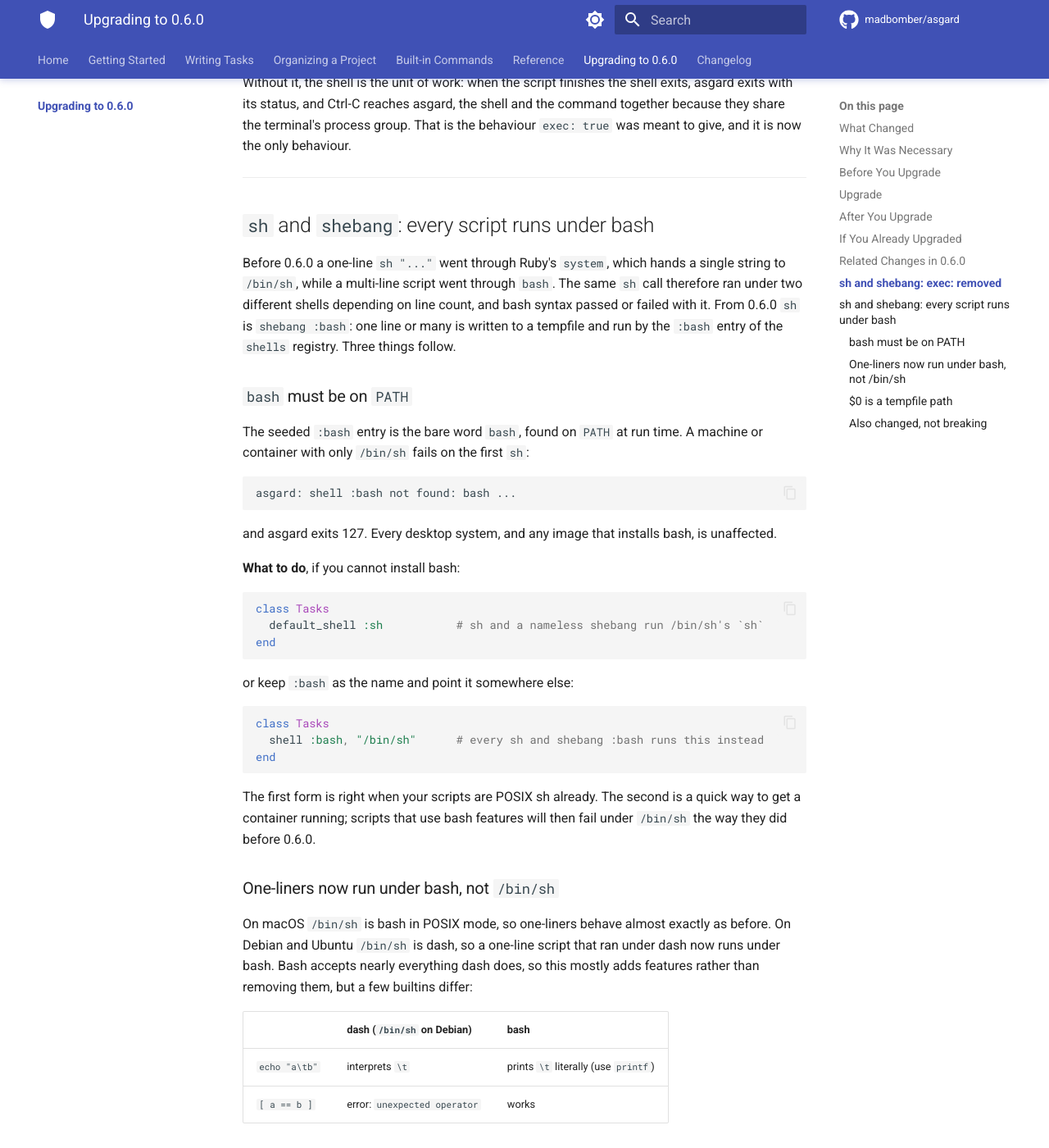
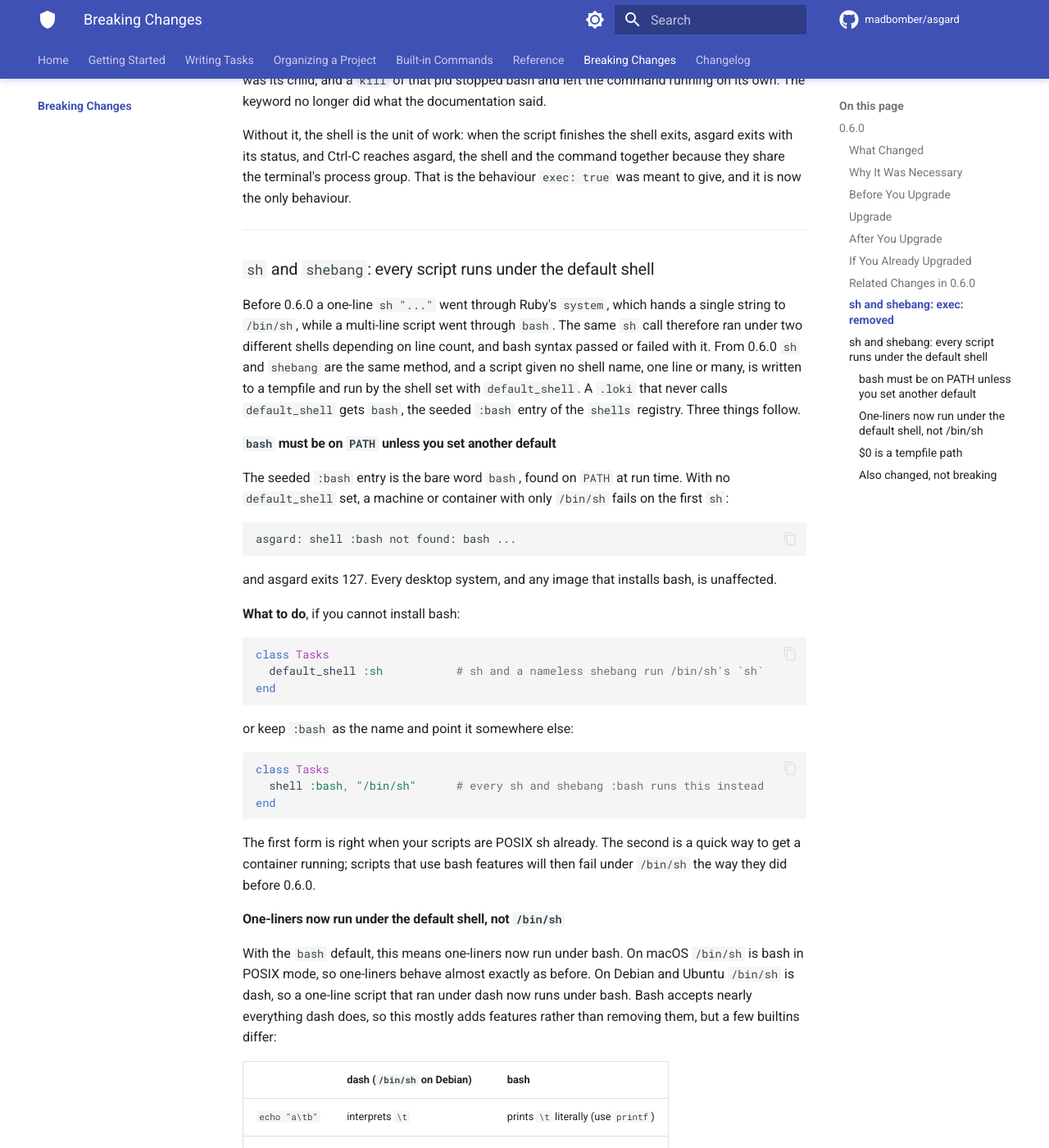
Before and after one commit to MadBomber/asgard, an MkDocs documentation site: the page built from docs/breaking-changes.md, in a window 1280 px wide and 1400 px high, scrolled down 4539 px. Shown: the whole window at 82% size. Built offline with MkDocs 1.6.1 and Material for MkDocs 9.7.7, drawn with Linux system fonts in a browser that asks for light colours; comment, search, counter and statistics services are not loaded; some of the changed text lies outside the part shown.

Commit message:
updating documentation in prep for 0.6.0 release

````diff
--- a/docs/upgrading-0.6.md
+++ b/docs/breaking-changes.md
@@ -1,4 +1,8 @@
-# Upgrading to 0.6.0
+# Breaking Changes
+
+Each release that can break an existing project is listed here, newest first, with the steps to upgrade. The [Changelog](changelog.md) lists every change.
+
+## 0.6.0
 
 Version 0.6.0 changes how asgard names a project on disk. Every scheduled
 task and every watcher installed by an earlier version is filed under the
@@ -7,14 +11,16 @@ or `watch`, follow the steps on this page: stop everything under the old
 version, upgrade, then start everything again.
 
 `sh` and `shebang` changed too, and two of those changes can break a
-`.loki`: the `exec:` keyword is gone, and every `sh` script now runs under
-`bash`, which must be on `PATH`. Both are covered at the end of this page,
+`.loki`: the `exec:` keyword is gone, and a script given no shell name now
+runs under the shell set with `default_shell`, one line or many. A `.loki`
+that never calls `default_shell` gets `bash`, which must then be on
+`PATH`. Both are covered at the end of this page,
 starting at [`sh` and `shebang`: `exec:` removed](#sh-and-shebang-exec-removed).
 The other changes in the release are listed in the [Changelog](changelog.md).
 
 ---
 
-## What Changed
+### What Changed
 
 Each project's scheduled jobs and watcher state are kept outside the
 repository, under a name derived from the project. Before 0.6.0 that name
@@ -34,7 +40,7 @@ it is the same whether you reach the project through a symlink or not.
 
 ---
 
-## Why It Was Necessary
+### Why It Was Necessary
 
 A directory name is not unique on a machine. Two checkouts called `api`,
 a repository and its `examples/` directory alongside another repository's
@@ -60,7 +66,7 @@ full path next to each slug.
 
 ---
 
-## Before You Upgrade
+### Before You Upgrade
 
 Do this with the **old** version still installed, so its commands find the
 entries under their old names.
@@ -104,7 +110,7 @@ asgard watcher list --all    # every project shows DAEMON stopped
 
 ---
 
-## Upgrade
+### Upgrade
 
 ```bash
 gem update asgard
@@ -113,7 +119,7 @@ asgard --version     # 0.6.0
 
 ---
 
-## After You Upgrade
+### After You Upgrade
 
 In each project, install the schedules and start the watcher again. The
 declarations in `.loki` are unchanged; only the name they are filed under
@@ -137,7 +143,7 @@ Every project title now ends in a hash, for example
 
 ---
 
-## If You Already Upgraded
+### If You Already Upgraded
 
 Entries installed by the old version are still there and still run. The
 new version sees them as belonging to another project, because their slug
@@ -184,7 +190,7 @@ Then install and start under the new version as described above.
 
 ---
 
-## Related Changes in 0.6.0
+### Related Changes in 0.6.0
 
 Two smaller changes came with the slug and are worth knowing:
 
@@ -200,7 +206,7 @@ Two smaller changes came with the slug and are worth knowing:
 
 ---
 
-## `sh` and `shebang`: `exec:` removed
+### `sh` and `shebang`: `exec:` removed
 
 `sh` and `shebang` no longer take an `exec:` keyword. `sh` is `shebang`
 with the default shell, so this is one change, not two. A `.loki` that
@@ -237,19 +243,23 @@ the only behaviour.
 
 ---
 
-## `sh` and `shebang`: every script runs under bash
+### `sh` and `shebang`: every script runs under the default shell
 
 Before 0.6.0 a one-line `sh "..."` went through Ruby's `system`, which
 hands a single string to `/bin/sh`, while a multi-line script went through
 `bash`. The same `sh` call therefore ran under two different shells
 depending on line count, and bash syntax passed or failed with it. From
-0.6.0 `sh` is `shebang :bash`: one line or many is written to a tempfile
-and run by the `:bash` entry of the `shells` registry. Three things follow.
+0.6.0 `sh` and `shebang` are the same method, and a script given no shell
+name, one line or many, is written to a tempfile and run by the shell set
+with `default_shell`. A `.loki` that never calls `default_shell` gets
+`bash`, the seeded `:bash` entry of the `shells` registry. Three things
+follow.
 
-### `bash` must be on `PATH`
+#### `bash` must be on `PATH` unless you set another default
 
 The seeded `:bash` entry is the bare word `bash`, found on `PATH` at run
-time. A machine or container with only `/bin/sh` fails on the first `sh`:
+time. With no `default_shell` set, a machine or container with only
+`/bin/sh` fails on the first `sh`:
 
 ```
 asgard: shell :bash not found: bash ...
@@ -278,8 +288,9 @@ The first form is right when your scripts are POSIX sh already. The
 second is a quick way to get a container running; scripts that use bash
 features will then fail under `/bin/sh` the way they did before 0.6.0.
 
-### One-liners now run under bash, not `/bin/sh`
+#### One-liners now run under the default shell, not `/bin/sh`
 
+With the `bash` default, this means one-liners now run under bash.
 On macOS `/bin/sh` is bash in POSIX mode, so one-liners behave almost
 exactly as before. On Debian and Ubuntu `/bin/sh` is dash, so a one-line
 script that ran under dash now runs under bash. Bash accepts nearly
@@ -295,7 +306,7 @@ them, but a few builtins differ:
 behaviour. A script that needs `/bin/sh` exactly can ask for it by name:
 `shebang :sh, "..."`. The `:sh` entry is seeded and runs `sh` from `PATH`.
 
-### `$0` is a tempfile path
+#### `$0` is a tempfile path
 
 A script that printed `$0`, typically in a usage message, used to show
 `bash` or the command itself. It now shows the tempfile the script was
@@ -306,7 +317,7 @@ when the script finishes.
 **What to do:** print a name you choose instead of `$0`. Nothing else
 reads it.
 
-### Also changed, not breaking
+#### Also changed, not breaking
 
 - `sh` and `shebang` return `true`; they used to return `nil`.
 - A command that ends on a signal exits 128 plus the signal number, as a
--- a/mkdocs.yml
+++ b/mkdocs.yml
@@ -169,5 +169,5 @@ nav:
       - Command Reference: commands.md
       - Files & Directories: files.md
       - Examples: examples.md
-  - Upgrading to 0.6.0: upgrading-0.6.md
+  - Breaking Changes: breaking-changes.md
   - Changelog: changelog.md
````
Also changed, not shown: CHANGELOG.md (+69 -237 lines), README.md (+5 -0 lines), docs/index.md (+4 -1 lines), docs/shell.md (+2 -2 lines).
